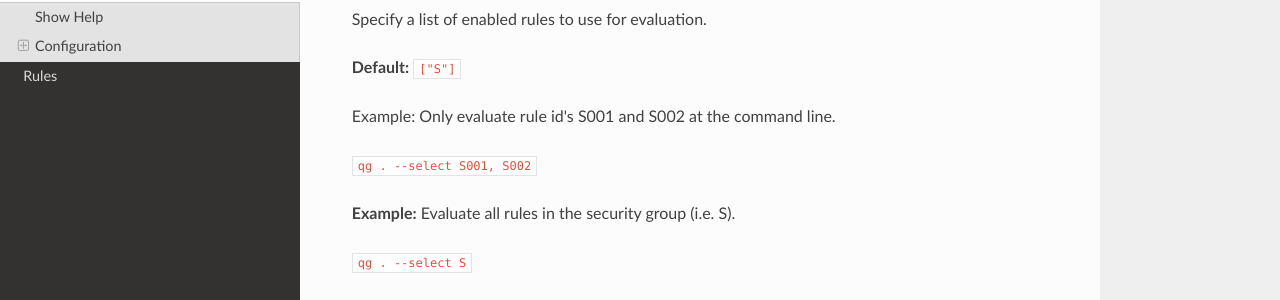
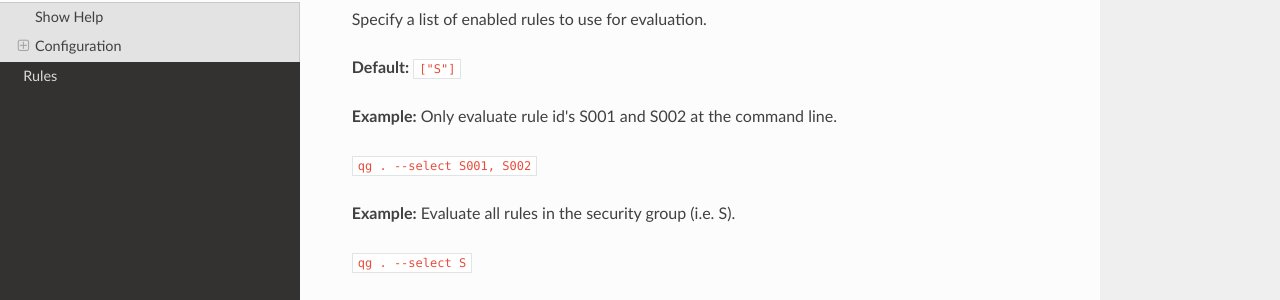
Before and after one commit to dataNdeadlifts/QueryGuard, an MkDocs documentation site: the page built from docs/usage.md, in a window 1280 px wide and 900 px high, scrolled down 1302 px. Shown: the part 151-451 px from the top of the window. Built offline with MkDocs 1.6.1, drawn with Linux system fonts in a browser that asks for light colours; nearby versions of some CDN libraries; part of the change alters nothing that is shown.

Commit message:
docs: correct formatting on exmaple

```diff
--- a/docs/usage.md
+++ b/docs/usage.md
@@ -59,7 +59,7 @@ Specify a list of enabled rules to use for evaluation.
 
 **Default:** `["S"]`
 
-Example: Only evaluate rule id's S001 and S002 at the command line.
+**Example:** Only evaluate rule id's S001 and S002 at the command line.
 
 `qg . --select S001, S002`
 
```
